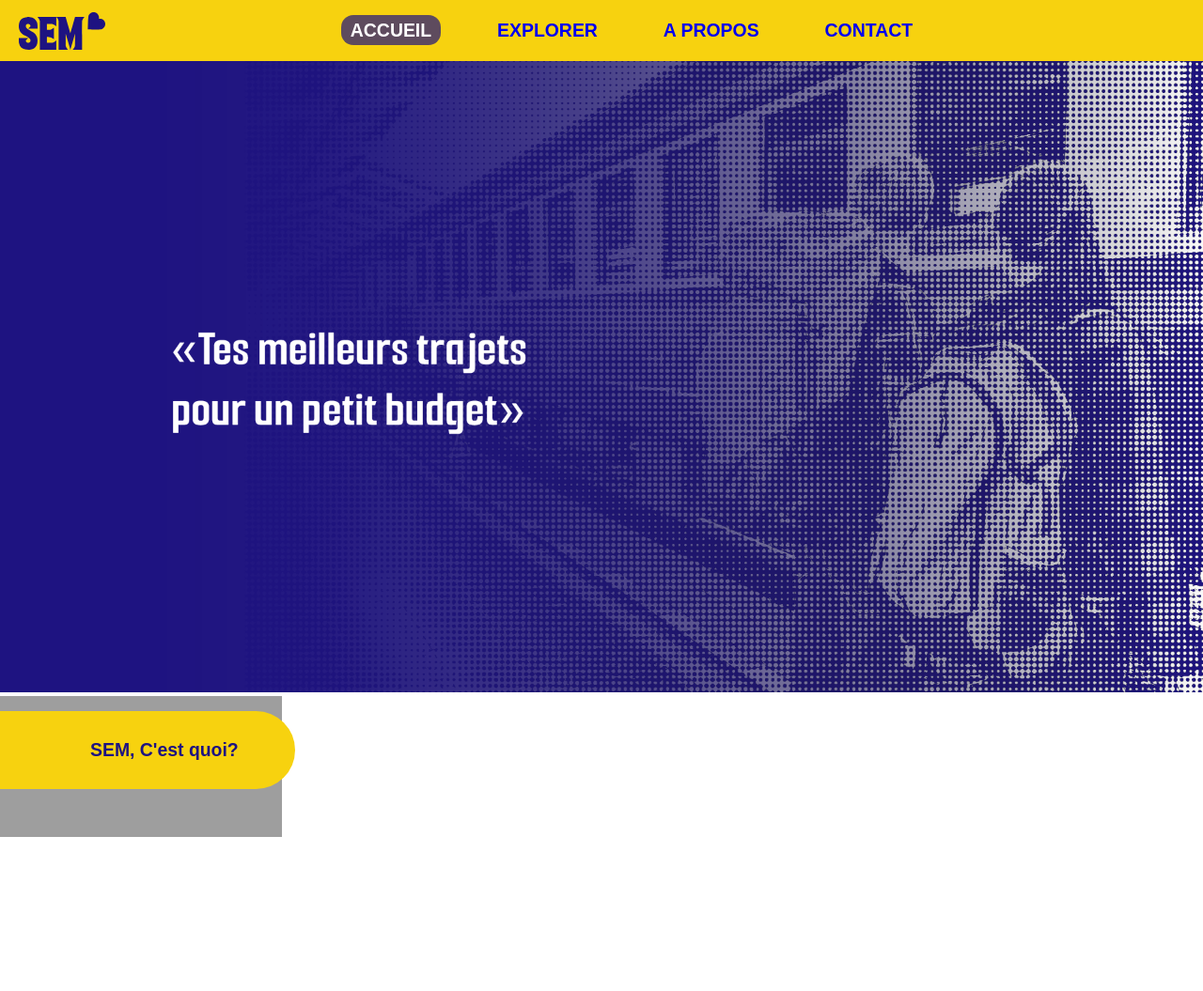
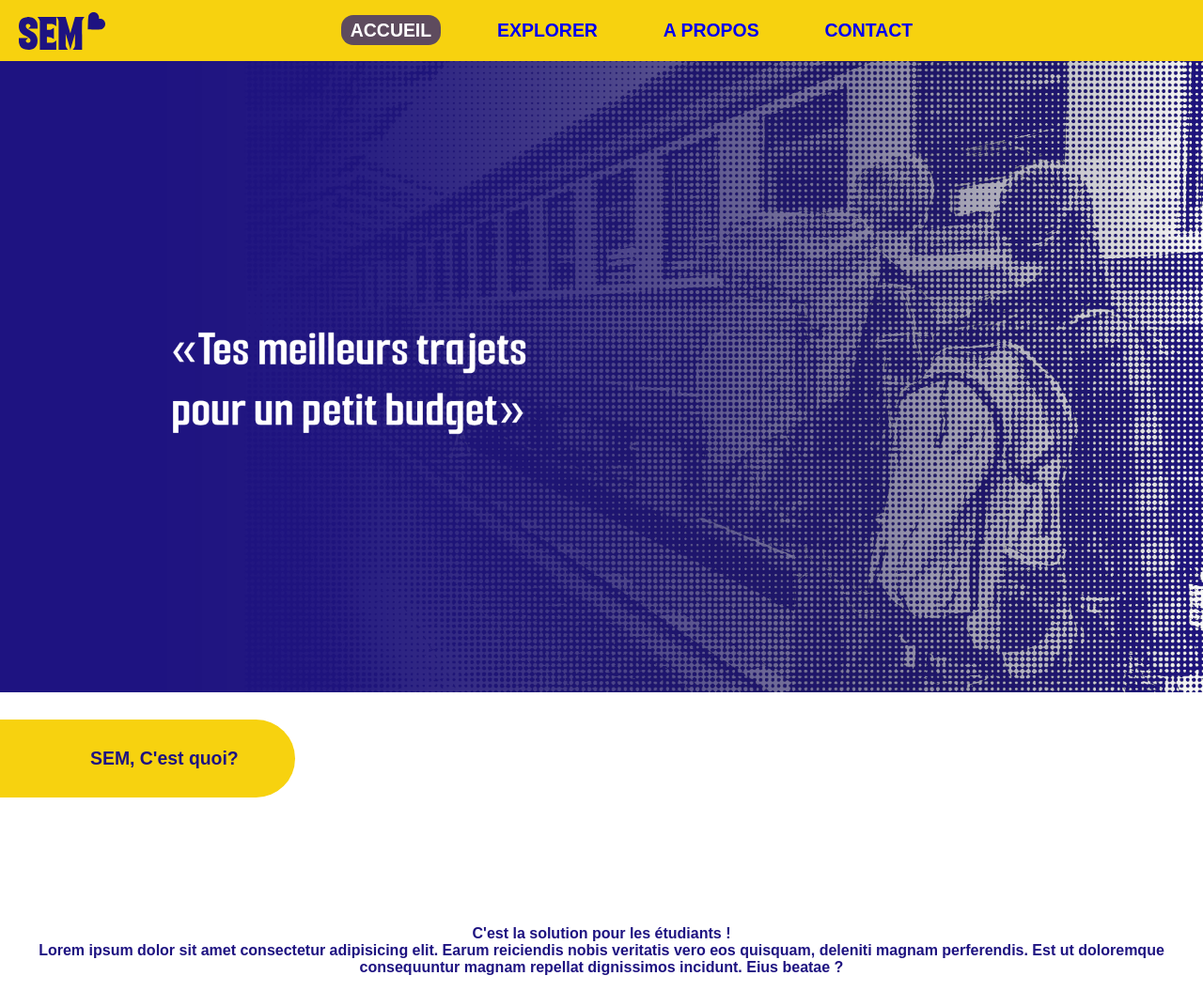
Before and after one commit to SamanthaPPW/ws303, a PHP site: page / in a window 1280 px wide. Shown: the top 1055 px of the page at 94% size. Before the commit the page ends 891 px from the top, so only its background shows below. Run offline with PHP 8.4, Linux system fonts and the light colour scheme; some web fonts are replaced; grey boxes are pictures that could not be loaded.

Commit message:
commit avant de passer le flambo

```diff
--- a/css/styles.css
+++ b/css/styles.css
@@ -3,6 +3,7 @@ body {
   box-sizing: border-box;
   color: #1E1381;
   font-family: Smooth Sans, sans-serif;
+  font-weight: bolder;
 }
 
 
@@ -46,7 +47,6 @@ nav ul {
 nav a {
   text-decoration: none;
   text-transform: uppercase;
-  font-weight: bolder;
   font-size: 19.42px;
   padding: 5px 10px;
 }
@@ -71,11 +71,21 @@ nav a:hover {
 }
 
 .titre-intro {
+  margin: 25px 0 120px;
   font-size: 19.42px;
   padding: 30px 60px 30px 140px;
-  position: absolute;
+  position: relative;
   left: -44px;
   background-color: #f7d20f;
   border-radius: 60px;
   display: inline-block;
 }
+
+.intro br {
+  margin: 30px 0;
+}
+
+.intro article {
+  position: relative;
+  text-align: center;
+}
--- a/index.php
+++ b/index.php
@@ -30,7 +30,11 @@
 
   <section class="intro">
     <h1 class="titre-intro">SEM, C'est quoi?</h1>
-
+    <article>
+      <p>C'est la solution pour les étudiants !<br>
+    Lorem ipsum dolor sit amet consectetur adipisicing elit. Earum reiciendis nobis veritatis vero eos quisquam, deleniti magnam perferendis. Est ut doloremque consequuntur magnam repellat dignissimos incidunt. Eius beatae ?</p>
+    </article>
+</section>
   <div id="carte">
     <iframe title="Cartes des offres étudiantes par région" aria-label="Carte choroplèthe" id="datawrapper-chart-LWMtH"
       src="https://datawrapper.dwcdn.net/LWMtH/2/" scrolling="no" frameborder="0" data-external="1"></iframe>
```
